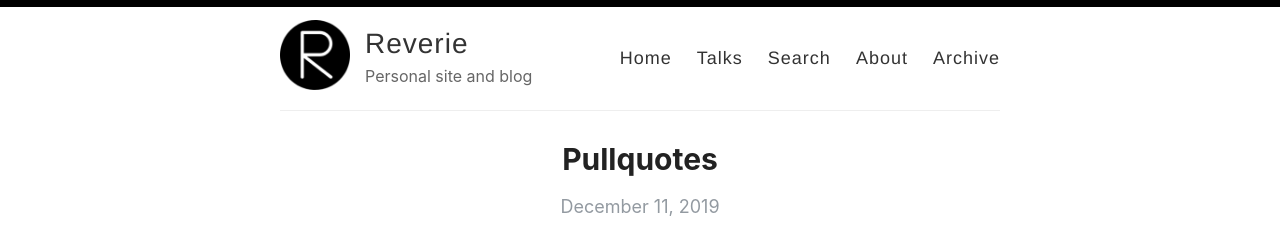
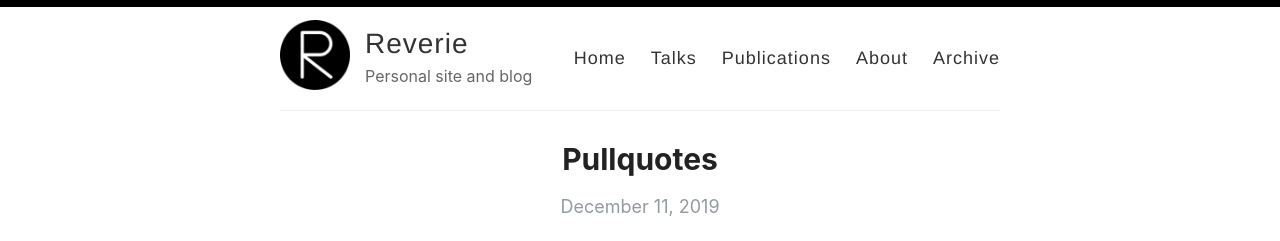
Before and after one commit to kimdhamilton/kimdhamilton.github.io, a Jekyll site: the page built from index.html, in a window 1280 px wide and 900 px high. Shown: the top 241 px of the window. Built offline with Jekyll 4.4.1, drawn with Linux system fonts in a browser that asks for light colours; the list of posts is cut into pages by our own code.

Commit message:
Update default.html

```diff
--- a/_layouts/default.html
+++ b/_layouts/default.html
@@ -30,7 +30,7 @@
             <nav>
               <a href="{{ site.baseurl }}/">Home</a>
               <a href="{{ site.baseurl }}/talks">Talks</a>
-              <a href="{{ site.baseurl }}/search">Search</a>
+              <a href="{{ site.baseurl }}/publications">Publications</a>
               <a href="{{ site.baseurl }}/about">About</a>
               <a href="{{ site.baseurl }}/archive">Archive</a>
             </nav>
```
